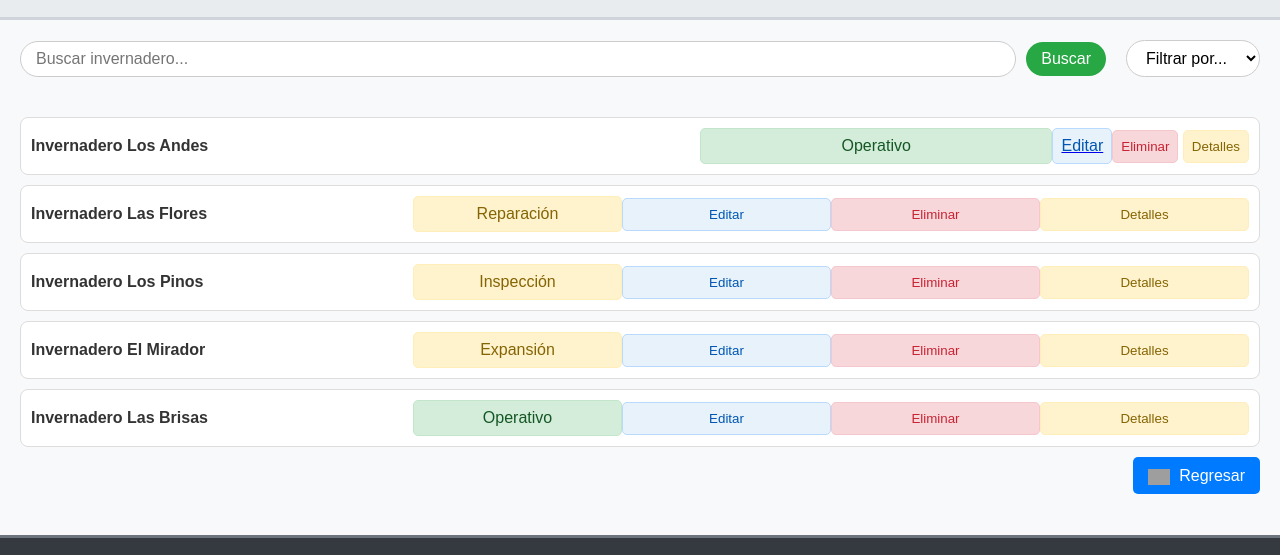
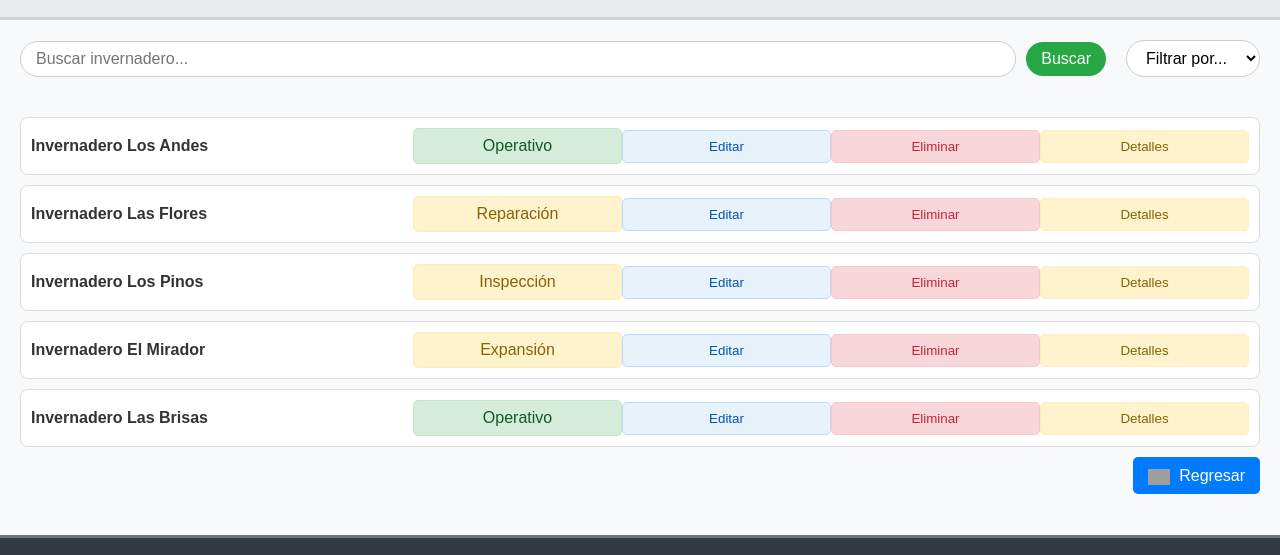
Before and after one commit to BramCapa/semana11, a plain HTML site: page invernaderos.html in a window 1280 px wide. Shown: the part 60-615 px from the top of the page. Drawn offline with Linux system fonts and the light colour scheme; grey boxes are pictures that could not be loaded.

Commit message:
Update invernaderos.html

```diff
--- a/invernaderos.html
+++ b/invernaderos.html
@@ -70,7 +70,7 @@
                 <!-- Estado del invernadero -->
                 <div style="flex: 1; text-align: center; color: #155724; background-color: #d4edda; border: 1px solid #c3e6cb; border-radius: 5px; padding: 8px;">Operativo</div>
                 <!-- Botón para editar -->
-               <a href="configuracion_invernadero.html"><div style="flex: 1; text-align: center; color: #0056b3; background-color: #e7f2fa; border: 1px solid #b8daff; border-radius: 5px; padding: 8px; cursor: pointer;">Editar</div><a>
+                   <button style="flex: 1; text-align: center; color: #0056b3; background-color: #e7f2fa; border: 1px solid #b8daff; border-radius: 5px; padding: 8px; cursor: pointer;">Editar</button>
                 <!-- Botón para eliminar -->
                 <button style="flex: 1; text-align: center; color: #c82333; background-color: #f8d7da; border: 1px solid #f5c6cb; border-radius: 5px; padding: 8px; cursor: pointer;">Eliminar</button>
                 <!-- Botón para ver detalles -->
```
